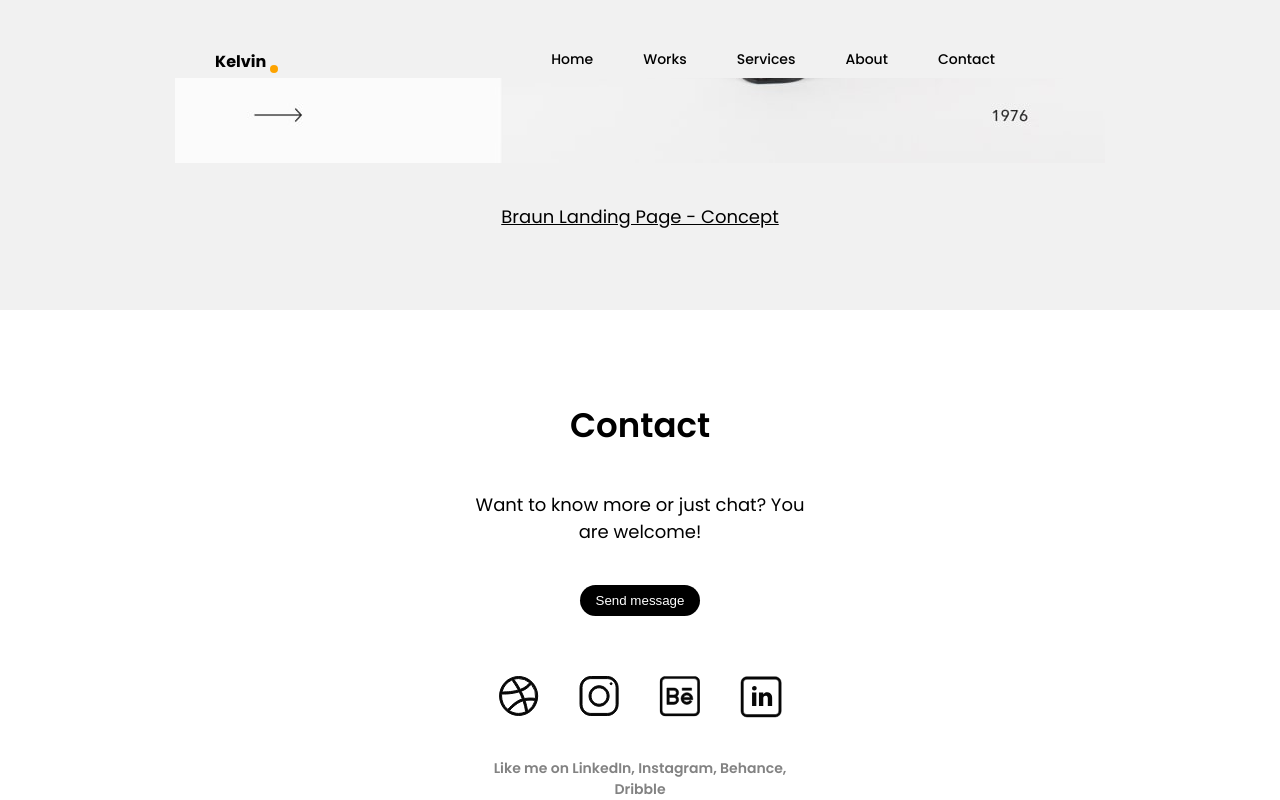
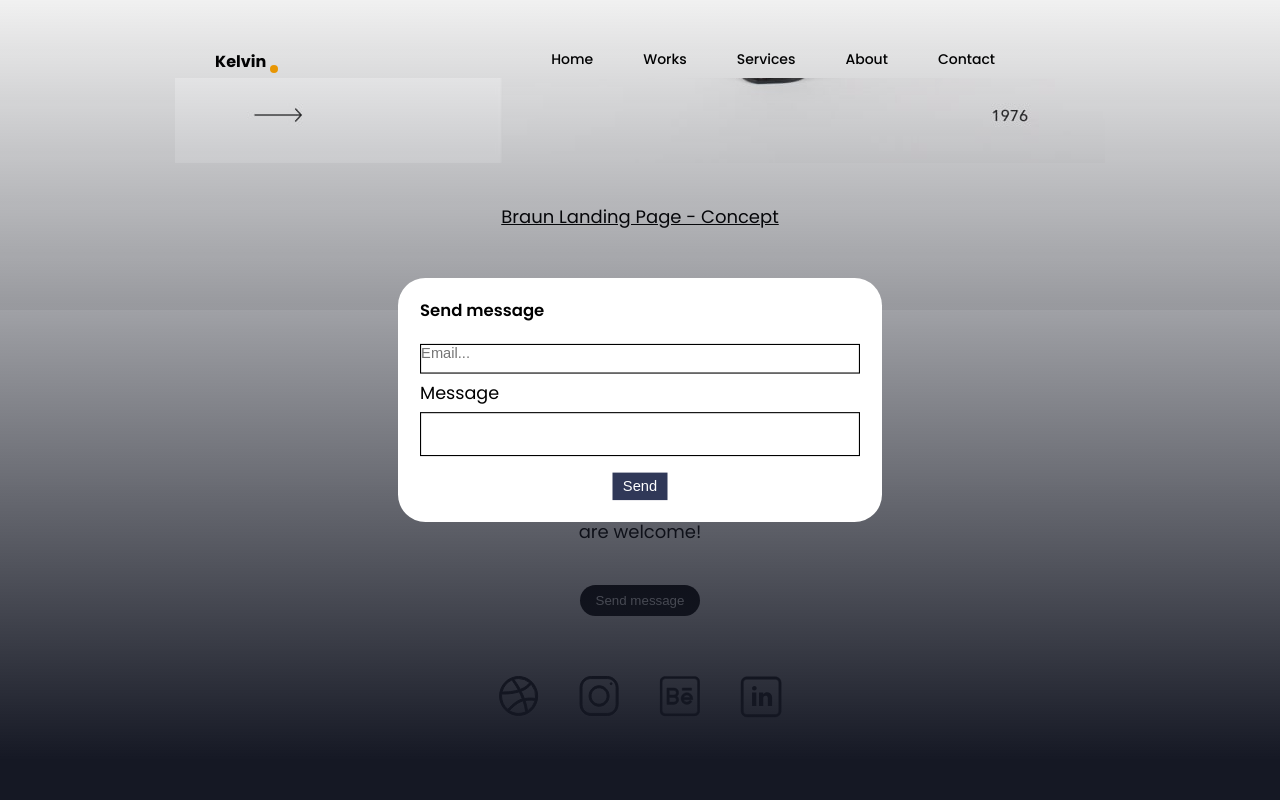
Before and after one commit to Den4icGuti/kelvin-portfolio, a plain HTML site: page index.html in a window 1280 px wide. Both pictures are taken after a click on the button "Send message". Shown: the part 2929-3729 px from the top of the page. Drawn offline with Linux system fonts and the light colour scheme; a web font is replaced by a local one.

Commit message:
add modal window in section footer

```diff
--- a/css/main.css
+++ b/css/main.css
@@ -357,8 +357,105 @@ section {
   color: rgba(130, 130, 130, 1);
 }
 
-/* .modal-message {
-  width: 100vh;
-  background-color: #6f697c;
-  transition: ;
-} */
+.wrapper-modal {
+  opacity: 1;
+  visibility: hidden;
+  display: flex;
+  justify-content: center;
+  align-items: center;
+  width: 100vw;
+  height: 100vh;
+  position: fixed;
+  top: 0;
+  left: 0;
+  z-index: 5;
+  -webkit-transition: opacity 200ms ease-in-out, visibility 200ms ease-in-out;
+  -o-transition: opacity 200ms ease-in-out, visibility 200ms ease-in-out;
+  transition: opacity 200ms ease-in-out, visibility 200ms ease-in-out;
+}
+
+.show-modal-msg {
+  opacity: 1;
+  visibility: visible;
+  pointer-events: initial;
+  background: -webkit-gradient(
+    linear,
+    left top,
+    left bottom,
+    from(rgba(53, 66, 103, 0.0001)),
+    color-stop(99.04%, #151824)
+  );
+  background: -o-linear-gradient(
+    top,
+    rgba(53, 66, 103, 0.0001) 0%,
+    #151824 95.04%
+  );
+  background: linear-gradient(
+    180deg,
+    rgba(53, 66, 103, 0.0001) 0%,
+    #151824 95.04%
+  );
+  z-index: 44;
+}
+
+.msg-form {
+  width: 400px;
+  background-color: rgb(255, 255, 255);
+  padding: 20px;
+  margin: 0 auto;
+  border-radius: 25px;
+  -webkit-transform: scale(1.1);
+  -ms-transform: scale(1.1);
+  transform: scale(1.1);
+  -webkit-transition: -webkit-transform 200ms ease-in-out;
+  transition: -webkit-transform 200ms ease-in-out;
+  -o-transition: transform 200ms ease-in-out;
+  transition: transform 200ms ease-in-out;
+  transition: transform 200ms ease-in-out, -webkit-transform 200ms ease-in-out;
+
+  z-index: 50;
+  display: flex;
+  flex-wrap: wrap;
+}
+
+.title-form {
+  text-align: center;
+  font-weight: 600;
+  font-size: 15px;
+  line-height: 20px;
+  margin-bottom: 20px;
+}
+
+.email-input {
+  border-bottom: solid 1px black;
+  background-color: transparent;
+  padding: 0 0 10px 0;
+  width: 100%;
+  border: solid 1px black;
+}
+
+.text-msg {
+  resize: none;
+  width: 100%;
+  padding: 4px;
+  color: #0c0b0c;
+  font-size: 15px;
+  font-weight: 500;
+  line-height: 15px;
+
+  border: solid 1px black;
+}
+
+label {
+  padding: 5px 0 5px 0;
+}
+
+.btn-msg {
+  display: block;
+  margin: 0 auto;
+  padding: 5px;
+  width: 50px;
+  background-color: #303858;
+  color: #fff;
+  margin-top: 15px;
+}
--- a/index.html
+++ b/index.html
@@ -158,9 +158,22 @@
           Like me on LinkedIn, Instagram, Behance, Dribble
         </p>
       </div>
-      <!-- <div class="modal-message"></div> -->
     </footer>
-
+    <div class="wrapper-modal js-modal-open">
+      <form class="msg-form js-msg-form">
+        <h2 class="title-form">Send message</h2>
+        <input
+          type="text"
+          name="text"
+          id=""
+          class="email-input js-email"
+          placeholder="Email..."
+        />
+        <label>Message</label>
+        <textarea class="text-msg js-text-msg"> </textarea>
+        <button type="submit" class="btn-msg js-btn-msg">Send</button>
+      </form>
+    </div>
     <script src="./js/index.js"></script>
   </body>
 </html>
--- a/js/index.js
+++ b/js/index.js
@@ -1,11 +1,12 @@
 const refs = {
   footerBtn: document.querySelector(".js-footer-btn"),
+  modalMessage: document.querySelector(".js-modal-open"),
 };
 
-const { footerBtn } = refs;
+const { footerBtn, modalMessage } = refs;
 
 const openModalMessage = () => {
-  console.log("open modal");
+  modalMessage.classList.add("show-modal-msg");
 };
 
 footerBtn.addEventListener("click", openModalMessage);
```
Also changed, not shown: css/reset.css (+12 -0 lines).
